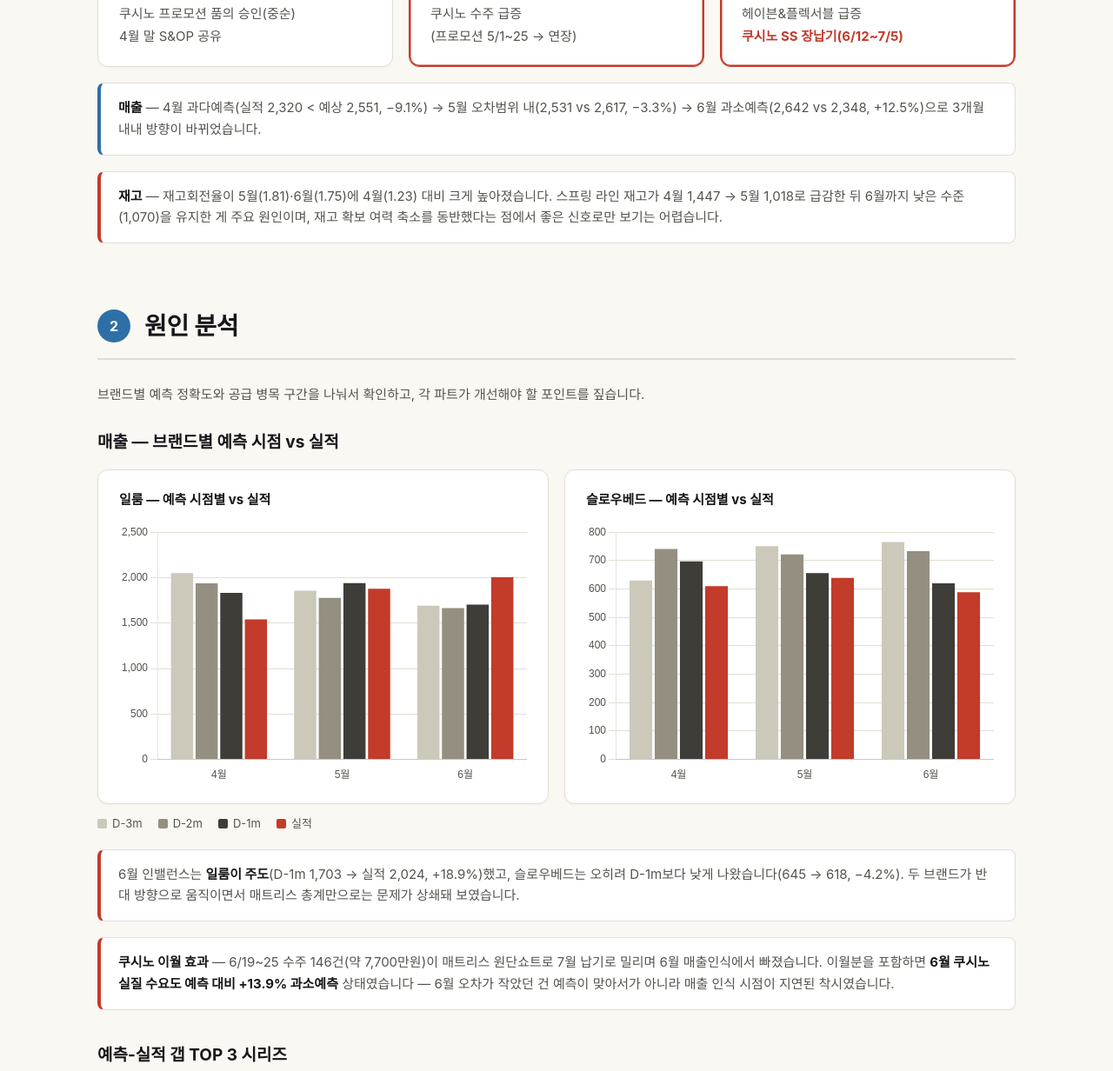
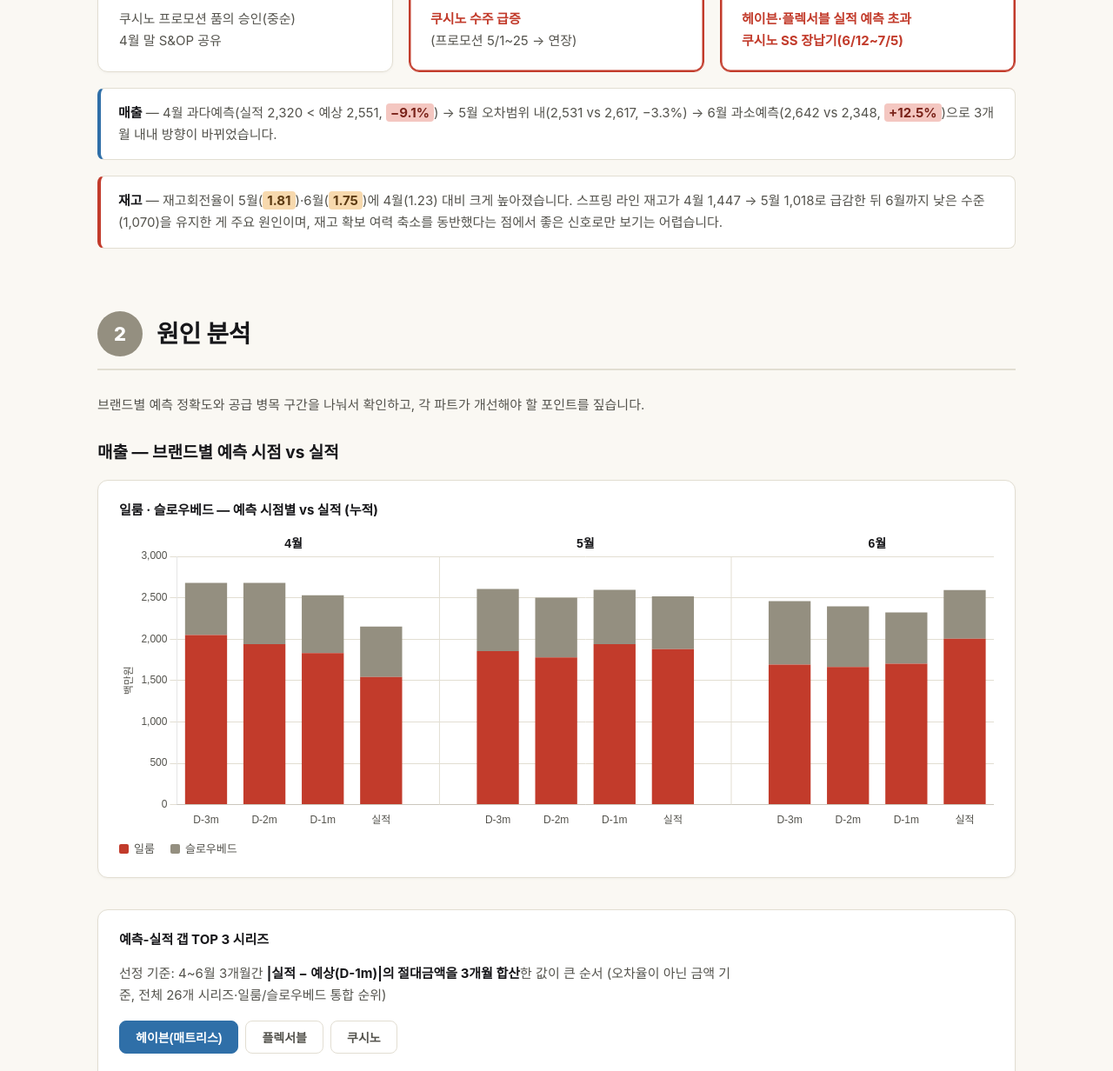
Before and after one commit to fursys-group-hub/26-2Q-mattress-issue, a plain HTML site: page index.html in a window 1280 px wide. Shown: the part 839-2071 px from the top of the page at 87% size. Drawn offline with nearby package versions, Linux system fonts and the light colour scheme.

Commit message:
리포트 디자인/문구 수정

```diff
--- a/index.html
+++ b/index.html
@@ -29,11 +29,19 @@
 
   .sechead{display:flex; align-items:center; gap:16px; margin:0 0 8px;}
   .secbadge{
-    width:38px; height:38px; border-radius:50%; background:var(--accent); color:#fff;
-    display:flex; align-items:center; justify-content:center; font-size:16px; font-weight:700; flex-shrink:0;
+    width:52px; height:52px; border-radius:50%; background:#948f80; color:#fff;
+    display:flex; align-items:center; justify-content:center; font-size:22px; font-weight:800; flex-shrink:0;
   }
   h2{font-size:28px; font-weight:700; margin:0; letter-spacing:-.01em; color:var(--ink);}
   .secline{height:2px; background:var(--line); margin:14px 0 28px;}
+
+  .headline{
+    background:#fbe4e1; border-radius:12px; padding:20px 24px; margin-top:20px;
+  }
+  .headline .hl-title{font-size:16.5px; font-weight:500; line-height:1.75; margin:0; color:#7a231a;}
+
+  mark.hl{background:#f7d9ae; color:#5c3a12; padding:1px 5px; border-radius:4px; font-weight:700;}
+  mark.hl.red{background:#f4c7c1; color:#7a231a;}
 
   h3{font-size:19px; font-weight:700; margin:0 0 6px;}
   .lede{color:var(--sub); font-size:15px; margin:0 0 26px; max-width:720px;}
@@ -119,19 +127,19 @@
       </div>
       <div class="card monthcard flag">
         <div class="mhead">5월</div>
-        <div class="mtext">쿠시노 수주 급증<br>(프로모션 5/1~25 → 연장)</div>
+        <div class="mtext"><b class="hi">쿠시노 수주 급증</b><br>(프로모션 5/1~25 → 연장)</div>
       </div>
       <div class="card monthcard flag">
         <div class="mhead">6월</div>
-        <div class="mtext">헤이븐&amp;플렉서블 급증<br><b class="hi">쿠시노 SS 장납기(6/12~7/5)</b></div>
+        <div class="mtext"><b class="hi">헤이븐·플렉서블 실적 예측 초과</b><br><b class="hi">쿠시노 SS 장납기(6/12~7/5)</b></div>
       </div>
     </div>
 
     <div class="callout">
-      <b>매출</b> — 4월 과다예측(실적 2,320 &lt; 예상 2,551, −9.1%) → 5월 오차범위 내(2,531 vs 2,617, −3.3%) → 6월 과소예측(2,642 vs 2,348, +12.5%)으로 3개월 내내 방향이 바뀌었습니다.
+      <b>매출</b> — 4월 과다예측(실적 2,320 &lt; 예상 2,551, <mark class="hl red">−9.1%</mark>) → 5월 오차범위 내(2,531 vs 2,617, −3.3%) → 6월 과소예측(2,642 vs 2,348, <mark class="hl red">+12.5%</mark>)으로 3개월 내내 방향이 바뀌었습니다.
     </div>
     <div class="callout warn">
-      <b>재고</b> — 재고회전율이 5월(1.81)·6월(1.75)에 4월(1.23) 대비 크게 높아졌습니다. 스프링 라인 재고가 4월 1,447 → 5월 1,018로 급감한 뒤 6월까지 낮은 수준(1,070)을 유지한 게 주요 원인이며, 재고 확보 여력 축소를 동반했다는 점에서 좋은 신호로만 보기는 어렵습니다.
+      <b>재고</b> — 재고회전율이 5월(<mark class="hl">1.81</mark>)·6월(<mark class="hl">1.75</mark>)에 4월(1.23) 대비 크게 높아졌습니다. 스프링 라인 재고가 4월 1,447 → 5월 1,018로 급감한 뒤 6월까지 낮은 수준(1,070)을 유지한 게 주요 원인이며, 재고 확보 여력 축소를 동반했다는 점에서 좋은 신호로만 보기는 어렵습니다.
     </div>
   </section>
 
@@ -142,49 +150,42 @@
     <p class="lede">브랜드별 예측 정확도와 공급 병목 구간을 나눠서 확인하고, 각 파트가 개선해야 할 포인트를 짚습니다.</p>
 
     <h3 style="margin-top:8px;">매출 — 브랜드별 예측 시점 vs 실적</h3>
-    <div class="grid2" style="margin-top:16px;">
-      <div class="card">
-        <div class="cardtitle">일룸 — 예측 시점별 vs 실적</div>
-        <div class="chartbox"><canvas id="iloomChart"></canvas></div>
-      </div>
-      <div class="card">
-        <div class="cardtitle">슬로우베드 — 예측 시점별 vs 실적</div>
-        <div class="chartbox"><canvas id="slowbedChart"></canvas></div>
+    <div class="card" style="margin-top:16px;">
+      <div class="cardtitle">일룸 · 슬로우베드 — 예측 시점별 vs 실적 (누적)</div>
+      <div class="chartbox" style="height:340px;"><canvas id="brandStackChart"></canvas></div>
+      <div class="legend">
+        <span><span class="sw" style="background:#c23b2b"></span>일룸</span>
+        <span><span class="sw" style="background:#948f80"></span>슬로우베드</span>
       </div>
     </div>
-    <div class="legend">
-      <span><span class="sw" style="background:var(--d3)"></span>D-3m</span>
-      <span><span class="sw" style="background:var(--d2)"></span>D-2m</span>
-      <span><span class="sw" style="background:var(--d1)"></span>D-1m</span>
-      <span><span class="sw" style="background:var(--act)"></span>실적</span>
-    </div>
-    <div class="callout warn">
-      6월 인밸런스는 <b>일룸이 주도</b>(D-1m 1,703 → 실적 2,024, +18.9%)했고, 슬로우베드는 오히려 D-1m보다 낮게 나왔습니다(645 → 618, −4.2%). 두 브랜드가 반대 방향으로 움직이면서 매트리스 총계만으로는 문제가 상쇄돼 보였습니다.
-    </div>
-    <div class="callout warn">
-      <b>쿠시노 이월 효과</b> — 6/19~25 수주 146건(약 7,700만원)이 매트리스 원단쇼트로 7월 납기로 밀리며 6월 매출인식에서 빠졌습니다. 이월분을 포함하면 <b>6월 쿠시노 실질 수요도 예측 대비 +13.9% 과소예측</b> 상태였습니다 — 6월 오차가 작았던 건 예측이 맞아서가 아니라 매출 인식 시점이 지연된 착시였습니다.
-    </div>
 
-    <h3 style="margin-top:36px;">예측-실적 갭 TOP 3 시리즈</h3>
-    <p class="lede" style="margin-top:2px; margin-bottom:16px;">선정 기준: 4~6월 3개월간 <b style="color:var(--ink)">|실적 − 예상(D-1m)|의 절대금액을 3개월 합산</b>한 값이 큰 순서 (오차율이 아닌 금액 기준, 전체 26개 시리즈·일룸/슬로우베드 통합 순위)</p>
+    <div class="card" style="margin-top:36px;">
+      <div class="cardtitle">예측-실적 갭 TOP 3 시리즈</div>
+      <p class="lede" style="margin-top:0; margin-bottom:16px;">선정 기준: 4~6월 3개월간 <b style="color:var(--ink)">|실적 − 예상(D-1m)|의 절대금액을 3개월 합산</b>한 값이 큰 순서 (오차율이 아닌 금액 기준, 전체 26개 시리즈·일룸/슬로우베드 통합 순위)</p>
       <div class="toggle" id="seriesToggle">
         <button class="tbtn active" data-s="haven">헤이븐(매트리스)</button>
         <button class="tbtn" data-s="flex">플렉서블</button>
         <button class="tbtn" data-s="kushino">쿠시노</button>
       </div>
-    <div class="card">
       <div class="chartbox"><canvas id="top3Chart"></canvas></div>
-    </div>
       <div class="legend">
         <span><span class="sw" style="background:var(--d3)"></span>D-3m</span>
         <span><span class="sw" style="background:var(--d2)"></span>D-2m</span>
         <span><span class="sw" style="background:var(--d1)"></span>D-1m</span>
         <span><span class="sw line" style="background:var(--act)"></span>실적</span>
       </div>
+    </div>
+
+    <div class="callout warn">
+      6월 인밸런스는 <b>일룸이 주도</b>(D-1m 1,703 → 실적 2,024, <mark class="hl red">+18.9%</mark>)했고, 슬로우베드는 오히려 D-1m보다 낮게 나왔습니다(645 → 618, <mark class="hl">−4.2%</mark>). 두 브랜드가 반대 방향으로 움직이면서 매트리스 총계만으로는 문제가 상쇄돼 보였습니다.
+    </div>
+    <div class="callout warn">
+      <b>쿠시노 이월 효과</b> — 6/19~25 수주 <mark class="hl">146건(약 7,700만원)</mark>이 매트리스 원단쇼트로 7월 납기로 밀리며 6월 매출인식에서 빠졌습니다. 이월분을 포함하면 <b>6월 쿠시노 실질 수요도 예측 대비 <mark class="hl red">+13.9%</mark> 과소예측</b> 상태였습니다 — 6월 오차가 작았던 건 예측이 맞아서가 아니라 매출 인식 시점이 지연된 착시였습니다.
+    </div>
 
     <div class="callout point">
       <div class="label">개선 포인트 — 매출</div>
-      헤이븐·플렉서블은 3개월 내내 실적이 예측을 상회하는 <b>구조적 편향</b>이라 산식 자체를 재점검해야 하고, 쿠시노는 프로모션 같은 <b>이벤트성 수요</b>가 초기 예측(D-3m)에 거의 반영되지 못한 채 계속 뒤늦게 쫓아가는 패턴입니다. 원인이 다른 만큼 대응도 나눠서 가야 합니다.
+      헤이븐은 4·5월엔 예측이 실적보다 계속 높았다가 <b>6월에만 실적이 예측을 크게 웃돌며 역전</b>된 케이스이고, 플렉서블은 <b>3개월 내내 실적이 예측을 상회</b>하는 구조적 편향입니다. 헤이븐은 6월 수요 급증에 따른 일시적 이슈에, 플렉서블은 산식 자체의 재점검이 필요합니다. 쿠시노는 프로모션 같은 <b>이벤트성 수요</b>가 초기 예측(D-3m)에 거의 반영되지 못한 채 계속 뒤늦게 쫓아가는 패턴입니다. 세 시리즈 모두 원인이 다른 만큼 대응도 나눠서 가야 합니다.
     </div>
 
     <h3 style="margin-top:44px;">공급 — 병목 구간 파악</h3>
@@ -213,7 +214,13 @@
     </table>
 
     <div class="callout warn">
-      순수시간 기준으로는 4→6월 효율이 계속 개선된 것처럼 보이지만(166,725 → 238,416, +43%), <b>가중시간 기준으로는 +18% 상승에 그칩니다.</b> 5월은 순수 근무시간이 가장 적었던 달인데도 가중 배율이 세 달 중 가장 높습니다(+38.7%) — <b>41명 감원 직후인 5월에 이미 특근·가중근무 부담이 급증</b>했고, 이 부담이 6월까지 이어졌습니다.
+      순수시간 기준으로는 4→6월 효율이 계속 개선된 것처럼 보이지만(166,725 → 238,416, +43%), <b>가중시간 기준으로는 <mark class="hl">+18%</mark> 상승에 그칩니다.</b> 5월은 순수 근무시간이 가장 적었던 달인데도 가중 배율이 세 달 중 가장 높습니다(<mark class="hl red">+38.7%</mark>) — <b>41명 감원 직후인 5월에 이미 특근·가중근무 부담이 급증</b>했고, 이 부담이 6월까지 이어졌습니다.
+    </div>
+    <div class="callout warn">
+      <b>쿠시노 원단 수급 차질</b> — 5월 수주 급증분을 상회하는 매출에 대응해 원단 추가 수급이 진행되고 있었으나, <b>담당자의 선적 확인 누락</b>으로 수급이 지연됐습니다. 초기 대응(B2B용 원단 사전 확보)은 유효했지만, 추가 수급 구간에서 확인 프로세스가 개인 확인에만 의존하다 놓친 것으로, 6월 매트리스 장납기의 직접적인 원인 중 하나입니다.
+    </div>
+    <div class="callout warn">
+      <b>세트 품목 리스크 중첩</b> — 매트리스와 함께 배송되는 헤드보드·가드는 매트리스와 <b>공급처가 다른 별개 품목</b>입니다. 5월엔 헤드보드·가드 쪽 공급처의 생산캐파 이슈로 먼저 장납기가 걸렸고, 매트리스는 그 뒤에 묻혀 있다가 6월 원단 수급 차질로 뒤늦게 자체적으로 장납기가 표면화됐습니다. 서로 다른 리스크가 세트 배송 단위로 묶이면서 문제가 이어진 셈입니다.
     </div>
     <div class="callout point">
       <div class="label">개선 포인트 — 공급</div>
@@ -229,7 +236,7 @@
       <div class="card">
         <h3>SALES</h3>
         <ul class="bullets">
-          <li>헤이븐·플렉서블 수요예측 산식 재점검 (3개월 연속 구조적 편향)</li>
+          <li>플렉서블 수요예측 산식 재점검 (3개월 연속 구조적 편향), 헤이븐은 6월 수요 급증 원인 별도 확인</li>
           <li>프로모션 등 이벤트성 수요를 D-3m 초기 예측부터 반영하는 프로세스 마련</li>
           <li>프로모션 연장·기간 조정 등 채널 의사결정의 공급망 적시 공유 체계 보완</li>
         </ul>
@@ -289,21 +296,58 @@
   })
 });
 
-// SECTION2: brand vintage charts (실적도 막대, 빨간색)
-function groupedBar(id, d3v, d2v, d1v, act){
-  new Chart(document.getElementById(id), {
+// SECTION2: 일룸+슬로우베드 누적 비교 (단일 그래프, 월 구분 갭+라벨)
+const monthGroupPlugin = {
+  id: 'monthGroupPlugin',
+  afterDraw(chart) {
+    const {ctx, chartArea, scales} = chart;
+    const xScale = scales.x;
+    const groups = [
+      {label:'4월', a:0, b:3},
+      {label:'5월', a:5, b:8},
+      {label:'6월', a:10, b:13}
+    ];
+    ctx.save();
+    ctx.font = '700 14px Pretendard, sans-serif';
+    ctx.fillStyle = '#17171a';
+    ctx.textAlign = 'center';
+    groups.forEach(g => {
+      const xMid = (xScale.getPixelForTick(g.a) + xScale.getPixelForTick(g.b)) / 2;
+      ctx.fillText(g.label, xMid, chartArea.top - 10);
+    });
+    ctx.strokeStyle = '#e2ded2';
+    ctx.lineWidth = 1;
+    [4,9].forEach(gapIdx => {
+      const x = xScale.getPixelForTick(gapIdx);
+      ctx.beginPath();
+      ctx.moveTo(x, chartArea.top);
+      ctx.lineTo(x, chartArea.bottom);
+      ctx.stroke();
+    });
+    ctx.restore();
+  }
+};
+new Chart(document.getElementById('brandStackChart'), {
   type:'bar',
-    data:{labels:['4월','5월','6월'],datasets:[
-      {label:'D-3m',data:d3v,backgroundColor:'#cdc9ba'},
-      {label:'D-2m',data:d2v,backgroundColor:'#948f80'},
-      {label:'D-1m',data:d1v,backgroundColor:'#3f3d38'},
-      {label:'실적',data:act,backgroundColor:'#c23b2b'}
-    ]},
-    options: baseOpts()
+  data:{
+    labels:['D-3m','D-2m','D-1m','실적','', 'D-3m','D-2m','D-1m','실적','', 'D-3m','D-2m','D-1m','실적'],
+    datasets:[
+      {label:'일룸', backgroundColor:'#c23b2b', stack:'total',
+       data:[2049.3,1938.4,1832.7,1541.8,null, 1855.5,1778.4,1940.2,1877.8,null, 1692.4,1664.3,1703.3,2004.7]},
+      {label:'슬로우베드', backgroundColor:'#948f80', stack:'total',
+       data:[630.1,741.0,697.1,610.1,null, 750.7,721.6,655.7,639.1,null, 765.7,732.9,619.7,588.6]}
+    ]
+  },
+  options: baseOpts({
+    layout:{padding:{top:26}},
+    plugins:{legend:{display:false}},
+    scales:{
+      y:{grid:{color:gridColor}, ticks:{font:{size:12}}, title:{display:true,text:'백만원',font:{size:12}}},
+      x:{grid:{display:false}, ticks:{font:{size:12}}}
+    }
+  }),
+  plugins:[monthGroupPlugin]
 });
-}
-groupedBar('iloomChart', [2049.3,1855.5,1692.4],[1938.4,1778.4,1664.3],[1832.7,1940.2,1703.3],[1541.8,1877.8,2004.7]);
-groupedBar('slowbedChart', [630.1,750.7,765.7],[741.0,721.6,732.9],[697.1,655.7,619.7],[610.1,639.1,588.6]);
 
 // SECTION2: supply charts
 new Chart(document.getElementById('supplyHeadcount'), {
```
Lines whose indentation alone changed are shown as unchanged.
